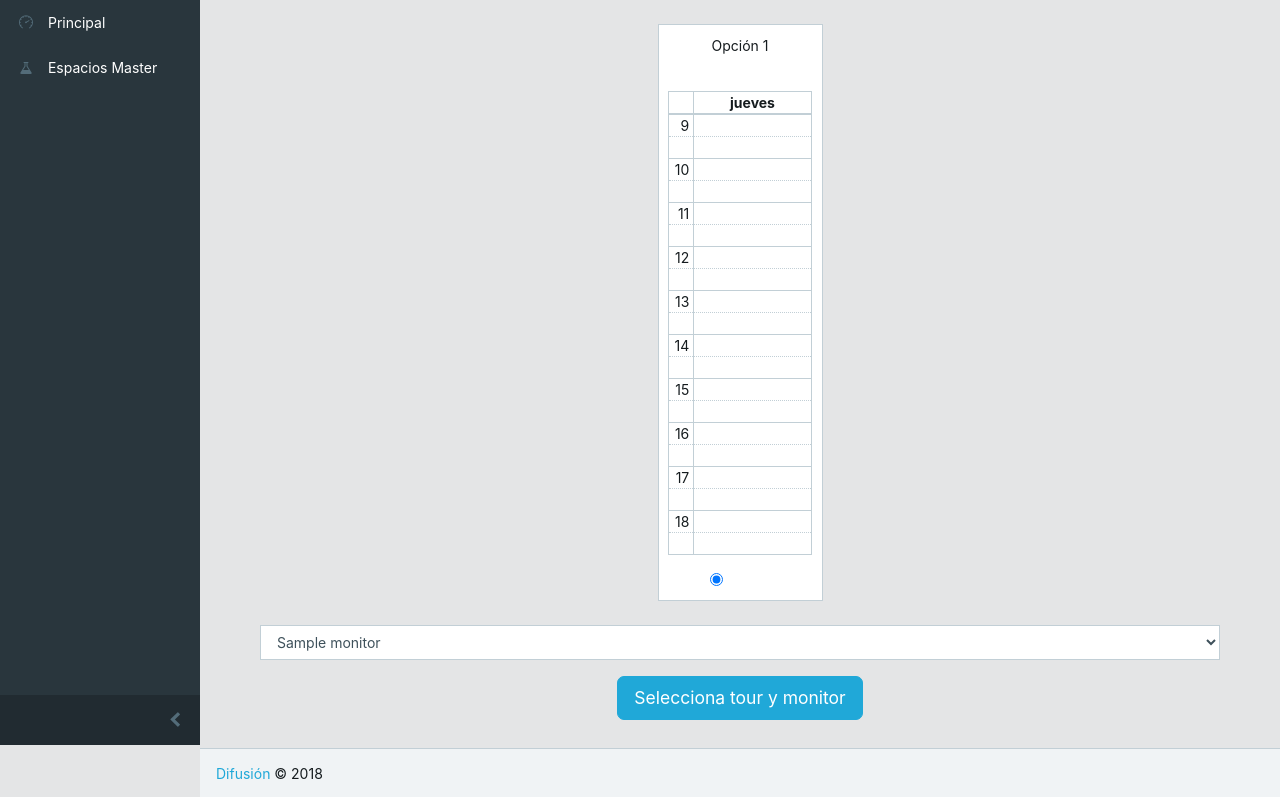
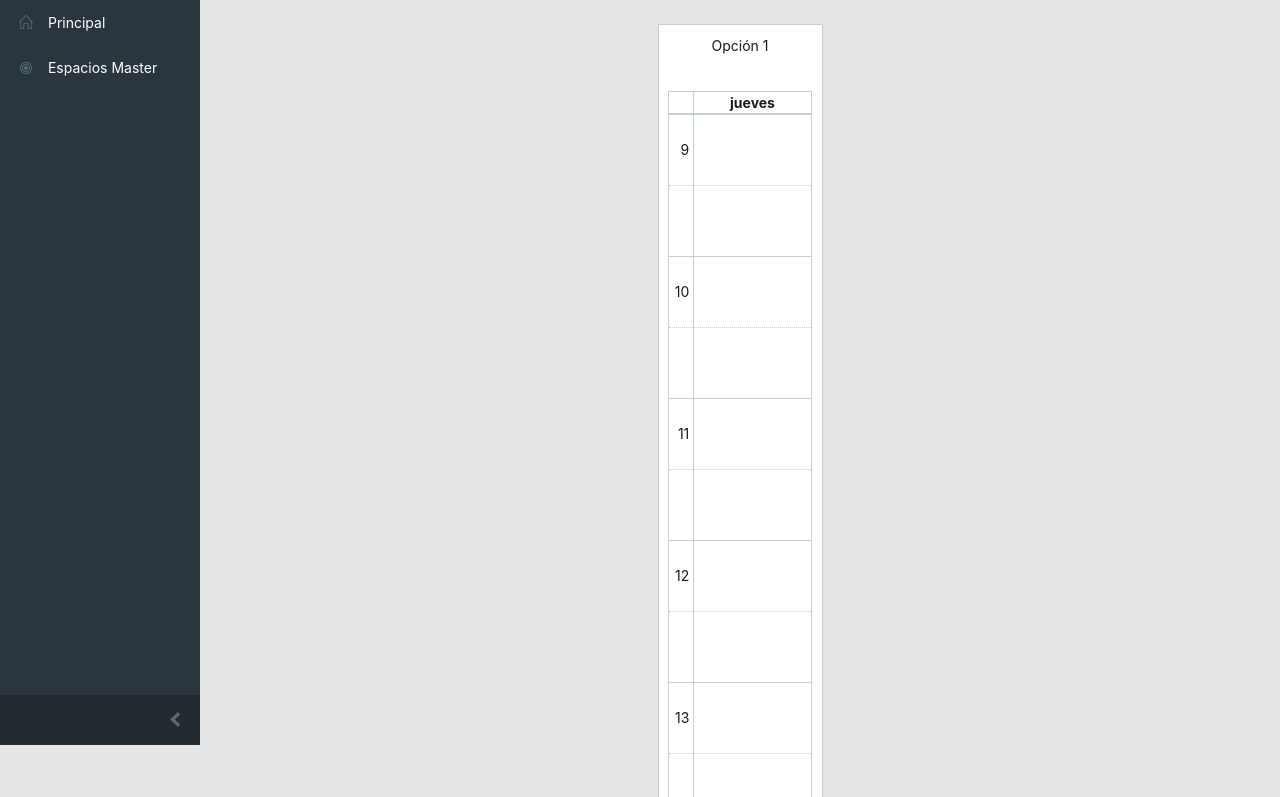
Before and after one commit to josecannete/LogisticaFestival, a Django app: template templates/app/tour.html in a window 1280 px wide. Shown: the part 55-852 px from the top of the page. Run offline with Django 3.2, Linux system fonts and the light colour scheme; tables that the repository leaves empty hold one stand-in row (values such as "Sample post"); the template is opened without the code that fills it: values that come from a table or form of the project are taken from there, most other values are stand-ins (such as "Sample title", 1, 10 or a date in 2020); lists and menus that the app fills with data are empty; some libraries are stand-ins or nearby versions.

Commit message:
Fix'd bug in tours

```diff
--- a/logistica/models.py
+++ b/logistica/models.py
@@ -40,7 +40,7 @@ class Horario(models.Model):
     fin = models.DateTimeField()
 
     def __str__(self):
-        return str(self.inicio) + " -> " + str(self.fin)
+        return self.inicio.strftime("%d/%m %H:%M") + " -> " + self.fin.strftime("%H:%M")
 
 
 class Monitor(models.Model):
@@ -64,17 +64,17 @@ class Espacio(models.Model):
     duracion = models.IntegerField()  # minutos
 
     def __str__(self):
-        #horarios_str = ["{}-{}/{}".format(this_horario.inicio.hour-3, this_horario.fin.hour-3, this_horario.inicio.day)
-        #                for this_horario in self.horarioAbierto.all()]
-        #return "{} \ zona:{} \ {} \ capacidad:{}".format(str(self.nombre), str(self.zona), horarios_str, self.capacidad)
         return "{} \ zona:{}".format(str(self.nombre), str(self.zona))
 
 
 # Visita
 # Un tour es un conjunto de visitas
 class Visita(models.Model):
-    horario = models.ManyToManyField(Horario)
+    horario = models.ForeignKey(Horario, on_delete=models.CASCADE)
     espacio = models.ForeignKey(Espacio, on_delete=models.CASCADE)
+
+    def __str__(self):
+        return str(self.espacio) + " - " + str(self.horario)
 
 
 # Tour
@@ -116,8 +116,12 @@ Todo lo que esta abajo es para no tener que guardar los posibles tours en la bas
 # PosibleVisita
 # Un tour es un conjunto de visitas
 class PosibleVisita(models.Model):
-    horario = models.ManyToManyField(Horario)
+    horario = models.ForeignKey(Horario, on_delete=models.CASCADE, null=True)
     espacio = models.ForeignKey(Espacio, on_delete=models.CASCADE)
+
+    def __str__(self):
+        return str(self.espacio) + " - " + str(self.horario)
+
 
 # PosibleTour
 class PosibleTour(models.Model):
--- a/logistica/views/calendar.py
+++ b/logistica/views/calendar.py
@@ -4,8 +4,8 @@ import datetime
 
 
 def visitaToEventforMonitor(visita):
-    inicio = str(visita.horario.all()[0].inicio.isoformat())
-    fin = str(visita.horario.all()[0].fin.isoformat())
+    inicio = str(visita.horario.inicio.isoformat())
+    fin = str(visita.horario.fin.isoformat())
     title = str(visita.espacio)
 
     event = {
--- a/static/fullcalendar/fullcalendar.css
+++ b/static/fullcalendar/fullcalendar.css
@@ -1018,7 +1018,7 @@ NOTE: use percentage font sizes or else old IE chokes
 /* TimeGrid Slats (lines that run horizontally)
 --------------------------------------------------------------------------------------------------*/
 .fc-time-grid .fc-slats td {
-  height: 1.5em;
+  height: 5em;
   border-bottom: 0;
   /* each cell is responsible for its top border */ }
 
--- a/templates/app/tour.html
+++ b/templates/app/tour.html
@@ -18,8 +18,6 @@
 {% endblock %}
 
 {% block extrascript %}
-
-    <link rel='stylesheet' href="{% static 'fullcalendar/fullcalendar.css' %}">
     <!--<link rel="stylesheet" href="//maxcdn.bootstrapcdn.com/bootstrap/3.2.0/css/bootstrap.min.css">
     <link rel="stylesheet" href="//maxcdn.bootstrapcdn.com/bootstrap/3.2.0/css/bootstrap-theme.min.css">-->
     <link rel="stylesheet" href="{% static 'dist/css/style.css' %}">
@@ -53,6 +51,7 @@
                                 defaultView: 'agendaDay',
                                 contentHeight: 'auto',
                                 allDaySlot: false,
+                                height: 'parent',
                                 events: {{ event|safe }}
                             });
                         {% endwith %}
@@ -62,8 +61,8 @@
         </script>
     {% endfor %}
 
+    <form method="POST" action="{% url 'showTour' %}">
         <div class="container-fluid">
-    <form method="POST" action="{% url 'showTour' %}">
             {% csrf_token %}
             <div class="form-group">
                 <div class="row d-flex flex-row flex-wrap justify-content-around">
@@ -71,14 +70,16 @@
                         {% with y=forloop.counter|stringformat:"s" %}
                             {% with template="calendar"|add:y %}
                                 <div class="col-md-2 card" style="padding: 0.7em;">
-                <div class="text-center">Opción {{y}}</div>
-                <div id={{ template }} style="margin-bottom: 1em"></div>
+                                    <div class="text-center">Opción {{ y }}</div>
+                                    <div id="{{ template }}" style="margin-bottom: 1em;">
+                                    </div>
                                     <div class="align-self-center">
-                    <input class="form-check-input" type="radio" name="optionTourId" id={{ id }} value={{ id }} checked>
+                                        <input class="form-check-input" type="radio" name="optionTourId"
+                                               id="{{ id }}" value="{{ id }}" checked>
                                         <label class="form-check-label" for="exampleRadios1"></label>
                                     </div>
                                 </div>
-            {% endwith%}
+                            {% endwith %}
                         {% endwith %}
                     {% endfor %}
                 </div>
@@ -93,9 +94,10 @@
                 <div class="col mx-auto">
                     <input type="submit" class="btn btn-primary btn-lg" value="Selecciona tour y monitor"
                            style="border-radius: 0.4em;">
-        </div></div>
+                </div>
+            </div>
+        </div>
     </form>
 
-    </div>
 
 {% endblock %}
--- a/templates/base/sidebar.html
+++ b/templates/base/sidebar.html
@@ -2,25 +2,25 @@
 <nav class="sidebar-nav">
     <ul class="nav">
         <li class="nav-item">
-            <a class="nav-link" href="{% url 'principal' %}"><i class="icon-speedometer"></i> Principal</a>
+            <a class="nav-link" href="{% url 'principal' %}"><i class="icon-home"></i> Principal</a>
         </li>
         {% if user.is_encargado_actividad %}
             <li class="nav-item">
-                <a class="nav-link" href="{% url 'activities' %}"><i class="icon-puzzle"></i> Actividades</a>
+                <a class="nav-link" href="{% url 'activities' %}"><i class="fa fa-building-o"></i> Actividades</a>
             </li>
         {% endif %}
         {% if user.is_monitor_stand or user.is_monitor_tour %}
             <li class="nav-item">
-                <a class="nav-link" href="{% url 'monitor' %}"><i class="fa fa-user"></i> Monitores</a>
+                <a class="nav-link" href="{% url 'monitor' %}"><i class="icon-people"></i> Monitores</a>
             </li>
         {% endif %}
         {% if user.is_monitor_stand or user.is_encargado_espacio %}
             <li class="nav-item">
-                <a class="nav-link" href="{% url 'espacio' %}"><i class="fa fa-flask"></i> Espacios</a>
+                <a class="nav-link" href="{% url 'espacio' %}"><i class="fa fa-flag-o"></i> Espacios</a>
             </li>
         {% endif %}
         <li class="nav-item">
-            <a class="nav-link" href="{% url 'espacio_master' %}"><i class="fa fa-flask"></i> Espacios Master</a>
+            <a class="nav-link" href="{% url 'espacio_master' %}"><i class="fa fa-bullseye"></i> Espacios Master</a>
         </li>
         {% if user.is_encargado_actividad %}
             <li class="nav-item">
```
Also changed, not shown: logistica/views/common.py (+10 -10 lines). Lines whose indentation alone changed are shown as unchanged.
